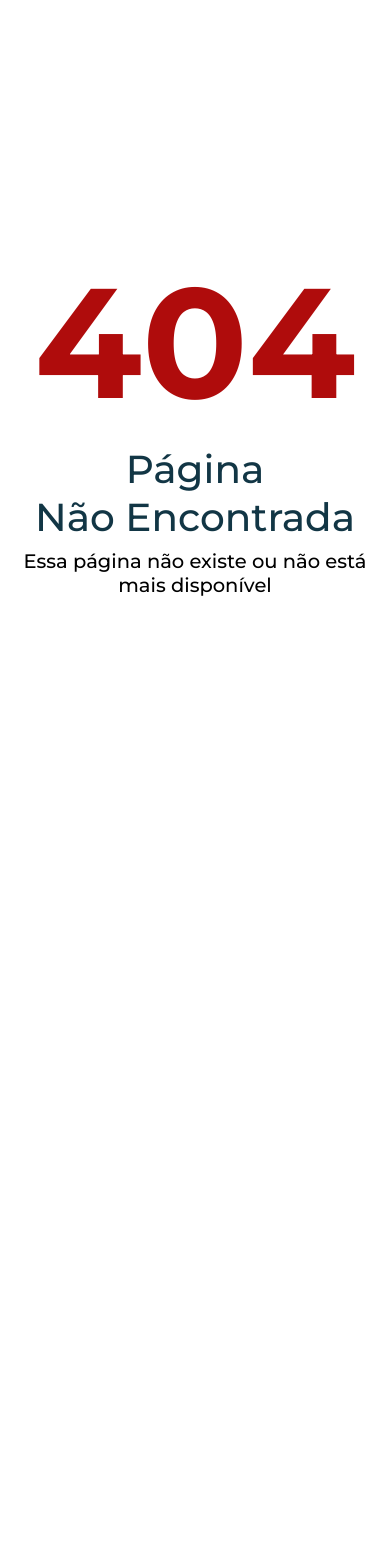
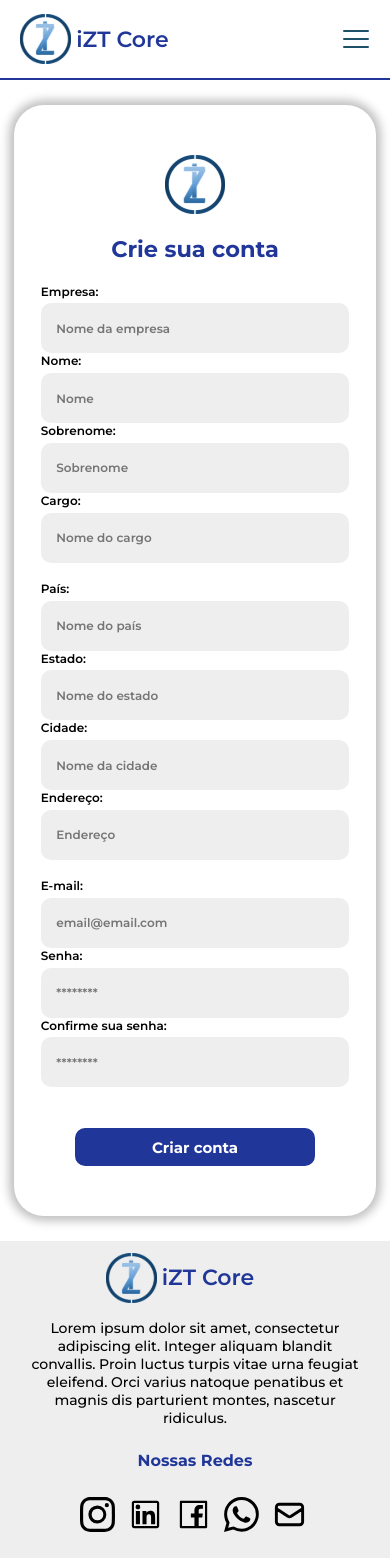
Before and after one commit to cpejr/IZT-web-frontend, a React (Vite) app: page /cadastro in a window 390 px wide. Before the commit this address had no page. Shown: the top 1558 px of the page. Before the commit the page ends 844 px from the top, so only its background shows below. Built offline with nearby package versions, Linux system fonts and the light colour scheme.

Commit message:
feat: register page interface and responsive

```diff
--- /dev/null
+++ b/src/pages/Register/Register.jsx
@@ -0,0 +1,194 @@
+import { React, useState } from 'react';
+import { z } from 'zod';
+import { useForm } from 'react-hook-form';
+import { zodResolver } from '@hookform/resolvers/zod';
+import { Page, Container, Logo, Title, Form, DataEntry } from './Styles';
+import IZTLogo from '../../assets/IZTLogo.svg';
+import { DataInput, SubmitButton } from '../../components/common';
+
+const validationSchema = z.object({
+  company: z.string().min(1, 'Favor digitar o nome da empresa'),
+
+  name: z
+    .string()
+    .min(1, 'Informe um nome')
+    .min(3, 'O nome não pode ter menos de 3 caracteres')
+    .max(40, 'O nome não pode ter mais de 40 caracteres'),
+
+  surname: z
+    .string()
+    .min(1, 'Informe um sobrenome')
+    .min(2, 'O sobrenome não pode ter menos de 2 caracteres')
+    .max(40, 'O sobrenome não pode ter mais de 40 caracteres'),
+
+  country: z
+    .string()
+    .min(1, 'Informe um telefone')
+    .min(3, 'User country must be atleast 3 characters')
+    .max(30, 'User country must be a maximum of 30 characters'),
+
+  state: z
+    .string()
+    .min(1, 'Informe um estado')
+    .min(3, 'User state must be atleast 3 characters')
+    .max(30, 'User state must be a maximum of 30 characters'),
+
+  city: z
+    .string()
+    .min(1, 'Informe uma cidade')
+    .min(3, 'User city must be atleast 3 characters')
+    .max(30, 'User city must be a maximum of 30 characters'),
+
+  address: z
+    .string()
+    .min(1, 'Informe um endereço')
+    .min(3, 'User address must be atleast 3 characters')
+    .max(50, 'User address must be a maximum of 50 characters'),
+
+  email: z
+    .string()
+    .min(1, { message: 'Favor digitar o email' })
+    .email({
+      message: 'Insira um email no formato email@email.com',
+    })
+    .trim(),
+
+  password: z
+    .string()
+    .min(1, { message: 'Favor digitar uma senha' })
+    .min(6, 'A senha não pode ter menos de 6 caracteres')
+    .max(16, 'A senha não pode ter mais de 16 caracteres'),
+});
+
+function SignUp() {
+  const {
+    handleSubmit,
+    register,
+    formState: { errors },
+  } = useForm({
+    resolver: zodResolver(validationSchema),
+  });
+  const [submitErrorMessage, setSubmitErrorMessage] = useState('');
+
+  const onSubmit = (data) => {
+    console.log(data);
+    setTimeout(() => {
+      setSubmitErrorMessage('Email e/ou senha incorretos');
+    }, 3000);
+  };
+
+  return (
+    <Page>
+      <Container>
+        <Logo
+          src={IZTLogo}
+          alt="Logo da IZT: Um I atravessando um Z dentro de um circulo"
+        />
+        <Title>Crie sua conta</Title>
+        <DataEntry>
+          <Form onSubmit={handleSubmit(onSubmit)}>
+            <DataInput
+              label="Empresa: "
+              name="company"
+              placeholder="Nome da empresa"
+              register={register}
+              errors={errors}
+              type="text"
+            />
+            <DataInput
+              label="Nome: "
+              name="name"
+              placeholder="Nome"
+              register={register}
+              errors={errors}
+              type="password"
+            />
+            <DataInput
+              label="Sobrenome: "
+              name="surname"
+              placeholder="Sobrenome"
+              register={register}
+              errors={errors}
+              type="text"
+            />
+            <DataInput
+              label="Cargo: "
+              name="role"
+              placeholder="Nome do cargo"
+              register={register}
+              errors={errors}
+              type="select"
+            />
+          </Form>
+          <Form>
+            <DataInput
+              label="País: "
+              name="country"
+              placeholder="Nome do país"
+              register={register}
+              errors={errors}
+              type="text"
+            />
+            <DataInput
+              label="Estado: "
+              name="state"
+              placeholder="Nome do estado"
+              register={register}
+              errors={errors}
+              type="password"
+            />
+            <DataInput
+              label="Cidade: "
+              name="city"
+              placeholder="Nome da cidade"
+              register={register}
+              errors={errors}
+              type="text"
+            />
+            <DataInput
+              label="Endereço: "
+              name="address"
+              placeholder="Endereço"
+              register={register}
+              errors={errors}
+              type="text"
+            />
+          </Form>
+          <Form>
+            <DataInput
+              label="E-mail: "
+              name="email"
+              placeholder="email@email.com"
+              register={register}
+              errors={errors}
+              type="text"
+            />
+            <DataInput
+              label="Senha: "
+              name="password"
+              placeholder="********"
+              register={register}
+              errors={errors}
+              type="password"
+            />
+            <DataInput
+              label="Confirme sua senha: "
+              name="confirmPassword"
+              placeholder="********"
+              register={register}
+              errors={errors}
+              type="password"
+            />
+          </Form>
+        </DataEntry>
+        <SubmitButton
+          name="Criar conta"
+          submitErrorMessage={submitErrorMessage}
+          relativeWidth="70%"
+        />
+      </Container>
+    </Page>
+  );
+}
+
+export default SignUp;
--- /dev/null
+++ b/src/pages/Register/Styles.js
@@ -0,0 +1,76 @@
+import styled from 'styled-components';
+
+const breakValue = '700px';
+
+export const Page = styled.div`
+  background-color: ${(props) => props.theme.colors.gray.mediumGray};
+  width: 100%;
+  min-height: 100%;
+  display: flex;
+  flex-direction: column;
+  align-items: center;
+  justify-content: center;
+  padding: 25px 0px;
+  font-size: 22px;
+  @media (max-width: ${breakValue}) {
+    font-size: 15px;
+  }
+`;
+
+export const Container = styled.div`
+  width: 93%;
+  height: auto;
+  max-width: 1340px;
+  border-radius: 30px;
+  box-shadow: 0px 0px 10px 5px rgba(0, 0, 0, 0.25);
+  background-color: white;
+  display: flex;
+  flex-direction: column;
+  align-items: center;
+  padding: 2em 0.5em;
+  gap: 1.4em;
+  @media (max-width: ${breakValue}) {
+    padding: 50px 10%;
+    @media (min-width: 550px) {
+      width: 70%;
+    }
+  }
+  @media (max-width: 390px) {
+    padding: 50px 10px;
+  }
+`;
+
+export const Logo = styled.img`
+  width: 4em;
+  max-height: 100px;
+`;
+
+export const DataEntry = styled.div`
+  max-width: 1190px;
+  width: 90%;
+  display: flex;
+  justify-content: center;
+  gap: 1.2em;
+
+  @media (max-width: 800px) {
+    flex-direction: column;
+    align-items: center;
+  }
+`;
+
+export const Title = styled.h1`
+  color: ${(props) => props.theme.colors.blue};
+  font-family: ${(props) => props.theme.fonts.montserrat};
+  font-size: 1.5em;
+  font-weight: 700;
+  text-align: center;
+`;
+
+export const Form = styled.form`
+  display: flex;
+  flex-direction: column;
+  align-items: center;
+  /* gap: 1em; */
+  width: 100%;
+  max-width: 350px;
+`;
--- a/src/pages/index.js
+++ b/src/pages/index.js
@@ -2,3 +2,4 @@ export { default as Home } from './Home/Home';
 export { default as Login } from './Login/Login';
 export { default as Catalog } from './Catalog/Catalog';
 export { default as NotFound } from './NotFound/NotFound';
+export { default as SignUp } from './Register/Register';
--- a/src/routes.jsx
+++ b/src/routes.jsx
@@ -5,7 +5,7 @@ import {
   Route,
 } from 'react-router-dom';
 import AppLayout from './layouts/AppLayout';
-import { Home, Login, Catalog, NotFound } from './pages';
+import { Home, Login, Catalog, NotFound, SignUp } from './pages';
 
 const router = createBrowserRouter(
   createRoutesFromElements(
@@ -14,6 +14,7 @@ const router = createBrowserRouter(
         <Route index element={<Home />} />
         <Route path="login" element={<Login />} />
         <Route path="catalogo" element={<Catalog />} />
+        <Route path="cadastro" element={<SignUp />} />
       </Route>
       <Route path="*" element={<NotFound />} />
     </Route>
```
